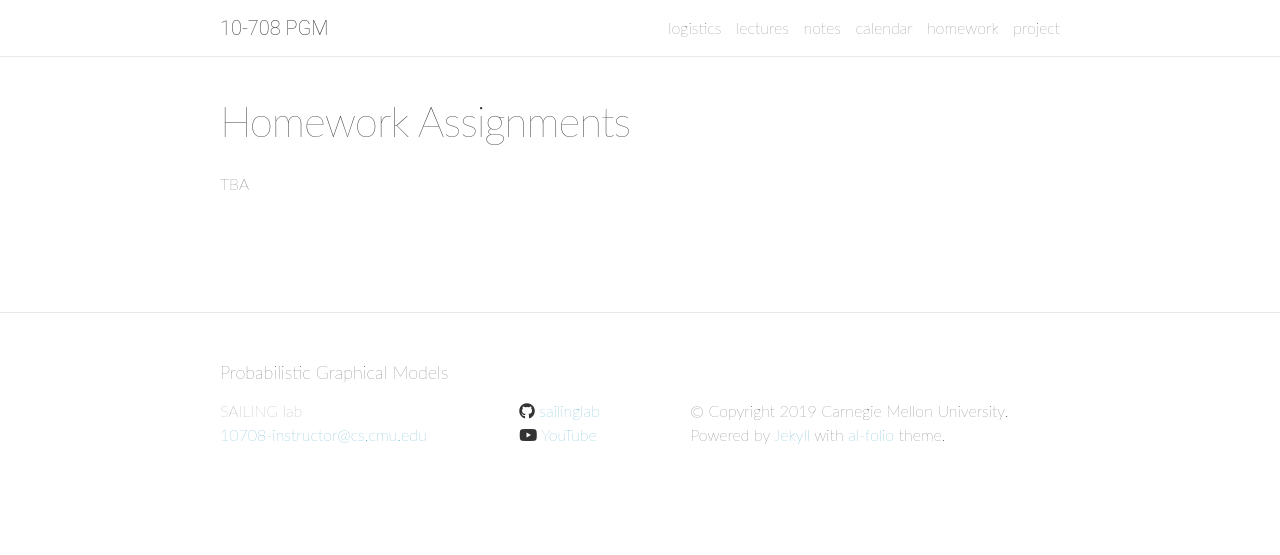
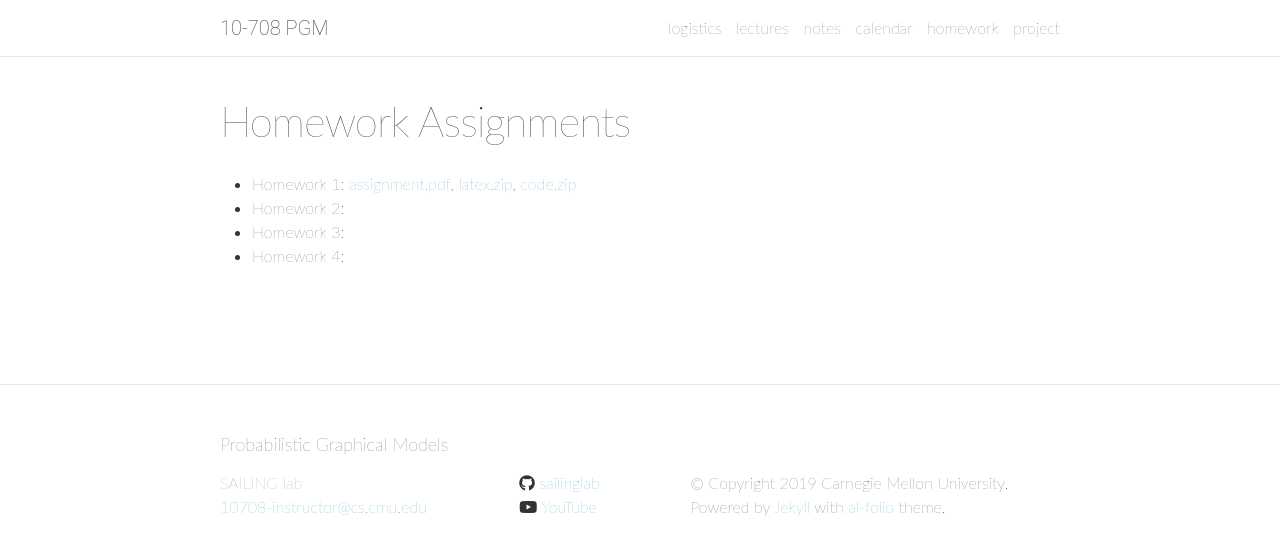
Before and after one commit to sailinglab/pgm-spring-2019, a Jekyll site: the page built from _pages/homework.md, in a window 1280 px wide. Shown: the top 555 px of the page. Built offline with Jekyll 4.4.1, drawn with Linux system fonts in a browser that asks for light colours; nearby versions of some CDN libraries; comment, search, counter and statistics services are not loaded.

Commit message:
homework 1

```diff
--- a/_pages/homework.md
+++ b/_pages/homework.md
@@ -4,4 +4,7 @@ permalink: /homework/
 title: Homework Assignments
 ---
 
-TBA
+- Homework 1: [assignment.pdf]({{ "/assets/assignments/hw1/assignment.pdf" | relative_url }}){:target="\_blank"}, [latex.zip]({{ "/assets/assignments/hw1/latex.zip" | relative_url }}){:target="\_blank"}, [code.zip]({{ "/assets/assignments/hw1/code.zip" | relative_url }}){:target="\_blank"}
+- Homework 2:
+- Homework 3:
+- Homework 4:
```
Also changed, not shown: _announcements/2019-01-28-hw1.md (added, +7 -0 lines), 3 other files.
